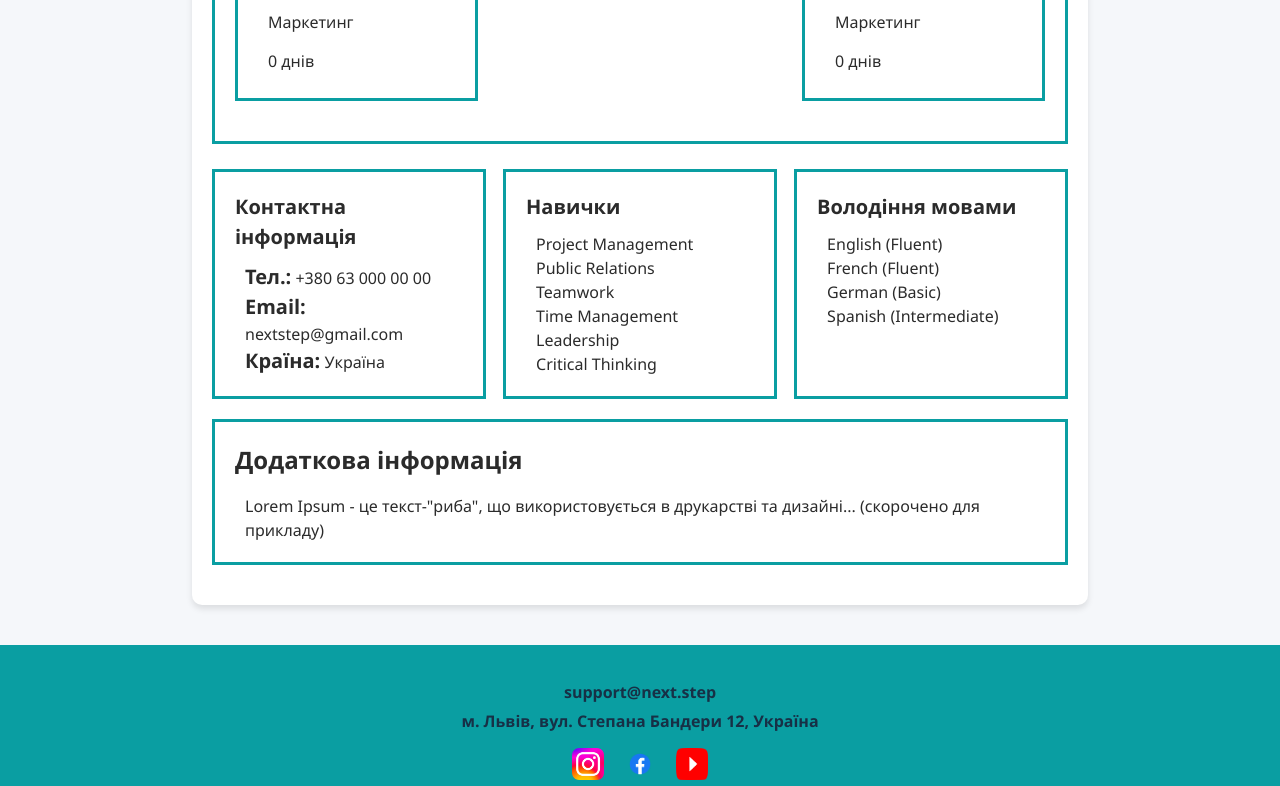
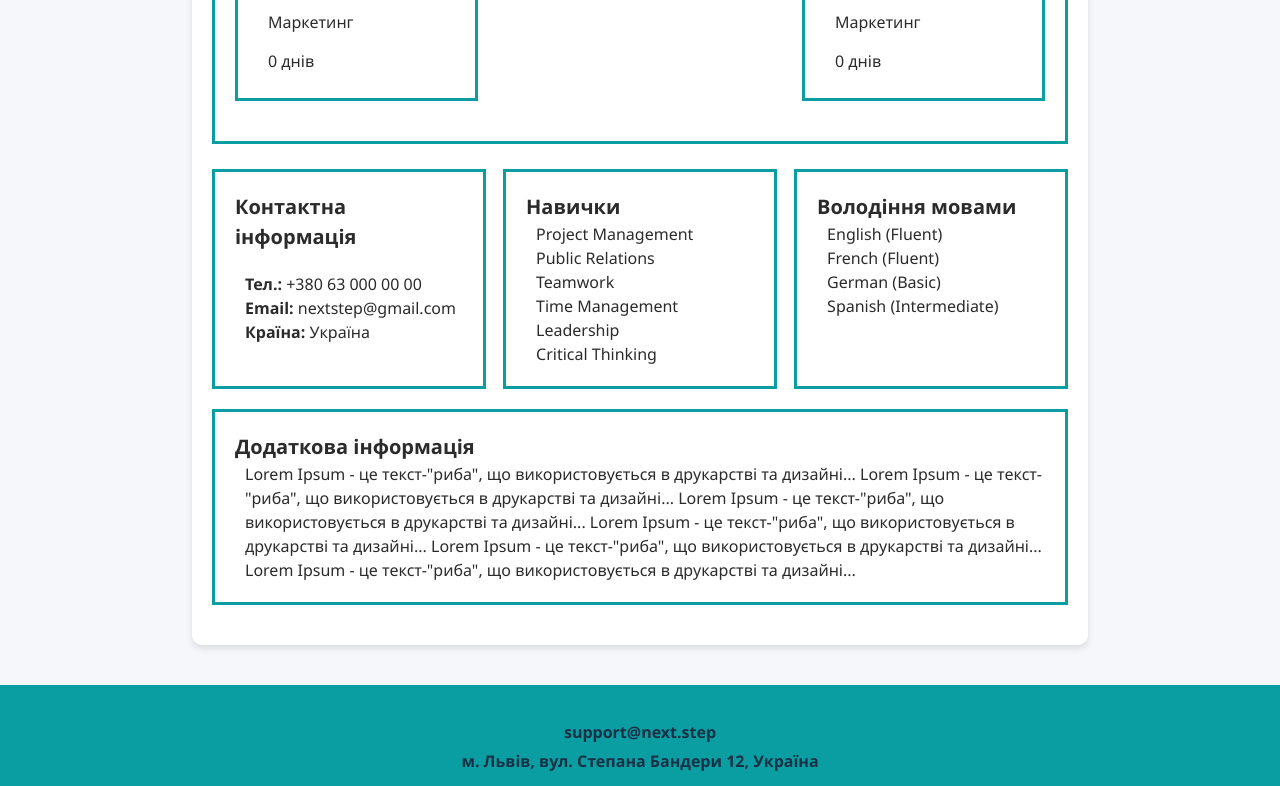
Before and after one commit to dark0m0n/NextStep, a React app in the folder frontend/: page /profile in a window 1280 px wide. Shown: the part 598-1384 px from the top of the page. Built offline with nearby package versions, Linux system fonts and the light colour scheme; the HTML template or start-up script is replaced by a standard one.

Commit message:
Changed the structure of the profile page

```diff
--- a/frontend/src/pages/ProfilePage.jsx
+++ b/frontend/src/pages/ProfilePage.jsx
@@ -37,7 +37,7 @@ export default function ProfilePage() {
           </div>
         </div>
 
-        <div className="profile-content">
+        <div className="profile-exp">
           <div className="expir">
             <h2>Досвід роботи</h2>
             <div className="spc">
@@ -56,22 +56,25 @@ export default function ProfilePage() {
 
         <div className="profile-content">
           <div className="section">
-            <h2>Контактна інформація</h2>
+                      <p className="strong">
+                          <strong className="strong-profile">Контактна інформація</strong>
+                      </p>
             <ul>
               <li>
-                <strong className="strong-profile">Тел.:</strong> +380 63 000 00 00
+
+              <strong className="strong-descr">Тел.:</strong> +380 63 000 00 00
               </li>
               <li>
-                <strong className="strong-profile">Email:</strong> nextstep@gmail.com
+                <strong className="strong-descr">Email:</strong> nextstep@gmail.com
               </li>
               <li>
-                <strong className="strong-profile">Країна:</strong> Україна
+                <strong className="strong-descr">Країна:</strong> Україна
               </li>
             </ul>
           </div>
 
           <div className="section">
-            <h2>Навички</h2>
+            <strong className="strong-profile">Навички</strong>
             <ul>
               <li>Project Management</li>
               <li>Public Relations</li>
@@ -83,7 +86,7 @@ export default function ProfilePage() {
           </div>
 
           <div className="section">
-            <h2>Володіння мовами</h2>
+            <strong className="strong-profile">Володіння мовами</strong>
             <ul>
               <li>English (Fluent)</li>
               <li>French (Fluent)</li>
@@ -93,10 +96,20 @@ export default function ProfilePage() {
           </div>
 
           <div className="other">
-            <h2>Додаткова інформація</h2>
+            <strong className="strong-profile">Додаткова інформація</strong>
             <p className="otherInfo">
               Lorem Ipsum - це текст-"риба", що використовується в друкарстві та
-              дизайні... (скорочено для прикладу)
+                          дизайні...
+                          Lorem Ipsum - це текст-"риба", що використовується в друкарстві та
+                          дизайні...
+                          Lorem Ipsum - це текст-"риба", що використовується в друкарстві та
+                          дизайні...
+                          Lorem Ipsum - це текст-"риба", що використовується в друкарстві та
+                          дизайні...
+                          Lorem Ipsum - це текст-"риба", що використовується в друкарстві та
+                          дизайні...
+                          Lorem Ipsum - це текст-"риба", що використовується в друкарстві та
+                          дизайні...
             </p>
           </div>
         </div>
```
